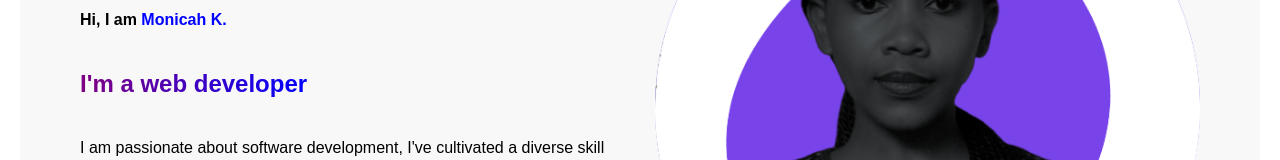
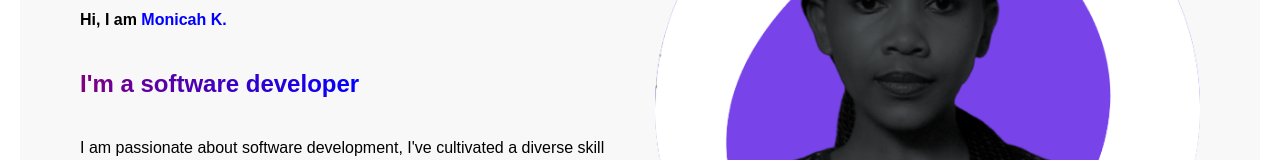
Before and after one commit to kabuiya/myPortfolio, a plain HTML site: page index.html in a window 1280 px wide. Shown: the part 395-555 px from the top of the page. Drawn offline with Linux system fonts and the light colour scheme.

Commit message:
modified:   index.html

```diff
--- a/index.html
+++ b/index.html
@@ -31,7 +31,7 @@
     <div id="introduction">
       <div id="intro">
         <h4>Hi, I am <span class="myName">Monicah K.</span></h4>
-        <h2> I'm a web developer</h2>
+        <h2> I'm a software developer</h2>
         <p> I am passionate about software development, I've cultivated a diverse skill set and a wealth of experience across a range of technologies and platforms</p>
         <a href="https://github.com/kabuiya" target="_blank">Learn more!</a>
       </div>
```
